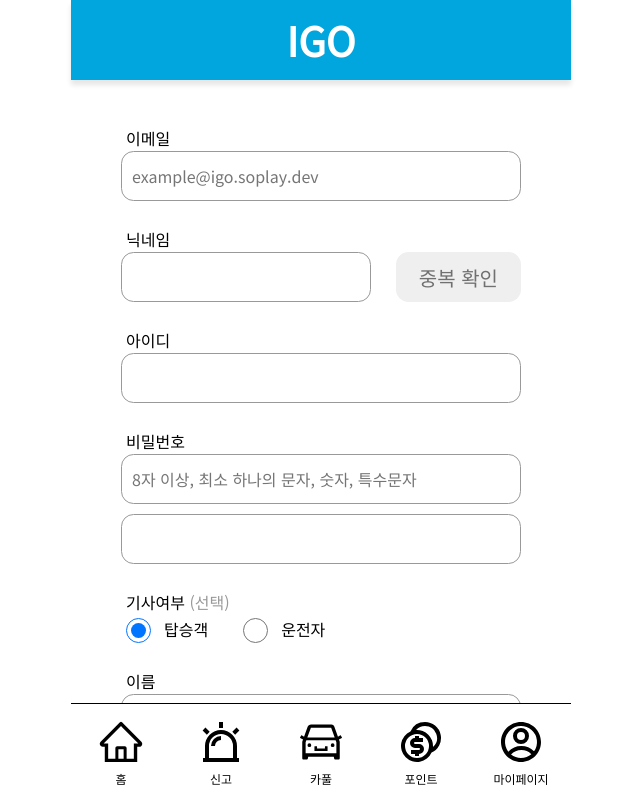
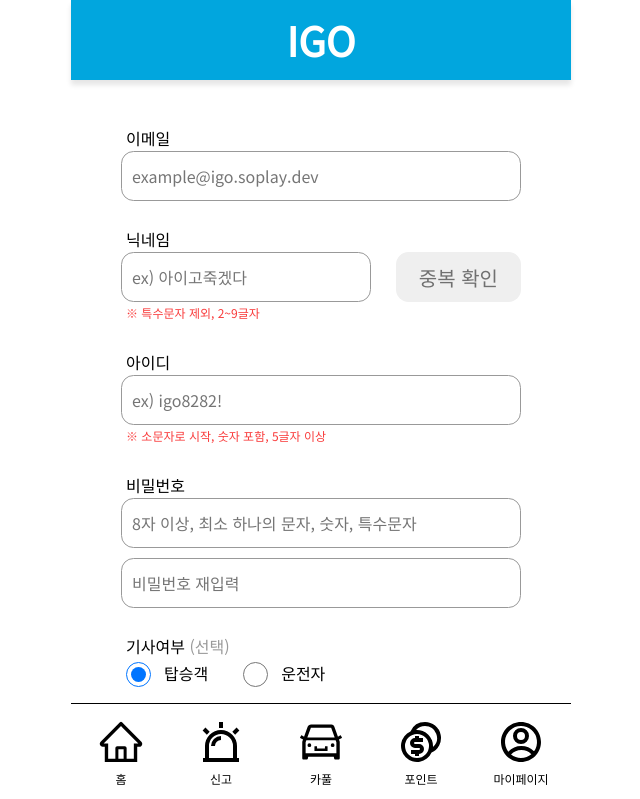
Before and after one commit to Hod0ri/2022-Capstone-IGO, a Next.js app in the folder Web_Client/: page /signup in a window 1280 px wide. Shown: the top 799 px of the page, without its empty margins (319-959 px from the left). Built offline with nearby package versions, Linux system fonts and the light colour scheme; no server answers.

Commit message:
[ Web ] Fix User ReservationButton, add creation rule text in SignUp

```diff
--- a/Web_Client/core/components/SignUp/index.jsx
+++ b/Web_Client/core/components/SignUp/index.jsx
@@ -106,6 +106,7 @@ const SignUp = () => {
         </p>
         <div className="flex">
           <InputBox
+            placeholder="ex) 아이고죽겠다"
             onChange={(e) =>
               setInputData({ ...inputData, user_Nick: e.target.value })
             }
@@ -119,15 +120,18 @@ const SignUp = () => {
             중복 확인
           </Button>
         </div>
+        <p className="creationRule">※ 특수문자 제외, 2~9글자</p>
       </InputBoxContainer>
       <InputBoxContainer>
         <p>아이디</p>
         <InputBox
+          placeholder="ex) igo8282!"
           onChange={(e) =>
             setInputData({ ...inputData, user_Id: e.target.value })
           }
           value={inputData['user_Id']}
         />
+        <p className="creationRule">※ 소문자로 시작, 숫자 포함, 5글자 이상</p>
       </InputBoxContainer>
       <InputBoxContainer>
         <p>
@@ -145,6 +149,7 @@ const SignUp = () => {
           value={inputData['user_Pw']}
         />
         <InputBox
+          placeholder="비밀번호 재입력"
           type="password"
           onChange={(e) => setCheckPw(e.target.value)}
           value={checkPw}
@@ -183,6 +188,7 @@ const SignUp = () => {
       <InputBoxContainer>
         <p>이름</p>
         <InputBox
+          placeholder="ex) 대림이"
           onChange={(e) =>
             setInputData({ ...inputData, user_Name: e.target.value })
           }
@@ -192,6 +198,7 @@ const SignUp = () => {
       <InputBoxContainer>
         <p>휴대전화</p>
         <InputBox
+          placeholder="ex) 010-1234-5678"
           type="phone"
           onChange={(e) =>
             setInputData({
@@ -254,6 +261,11 @@ const InputBoxContainer = styled.div`
       margin-top: 10px;
     }
   }
+  .creationRule {
+    color: ${(props) => props.theme.color.red};
+    font-size: ${(props) => props.theme.fontSize.xs};
+    margin-top: 5px;
+  }
   #radio {
     div {
       display: flex;
```
Also changed, not shown: Web_Client/core/components/UserPage/ReservationButton.jsx (+29 -2 lines).
